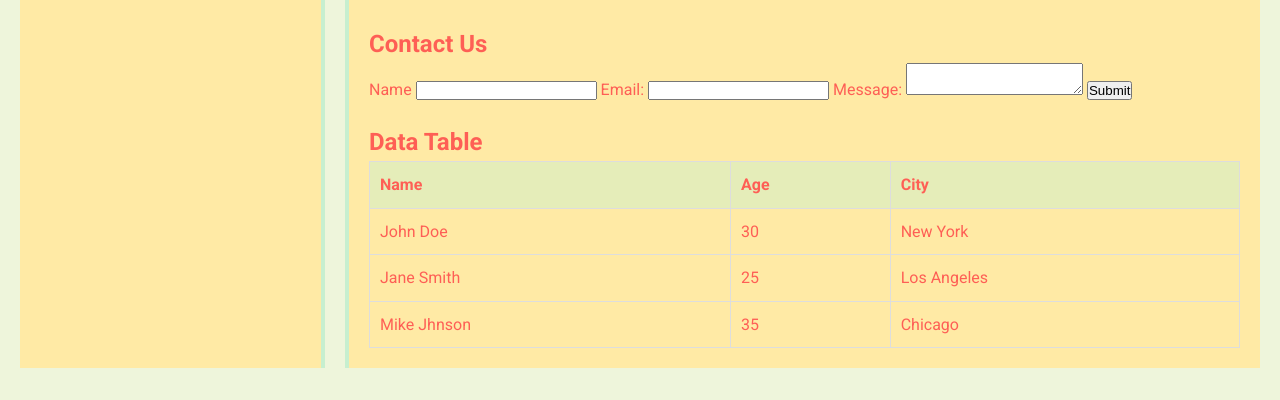
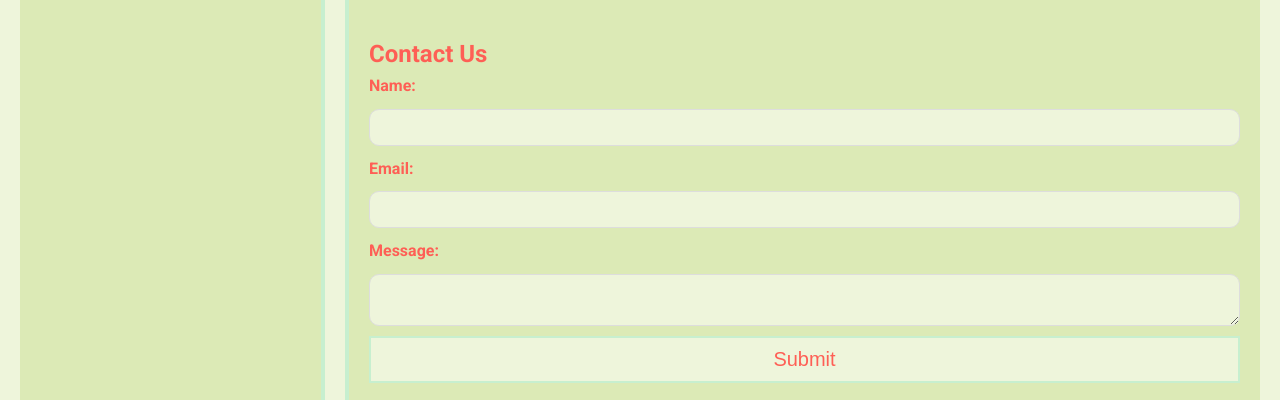
Before and after one commit to jorgelagartera/CSS-Practicing-3, a plain HTML site: page index.html in a window 1280 px wide. Shown: the part 770-1170 px from the top of the page. Drawn offline with Linux system fonts and the light colour scheme.

Commit message:
updated form section and some color changes

```diff
--- a/index.html
+++ b/index.html
@@ -62,10 +62,10 @@
                     <source src="sample-video.mp4" type="video/mp4">
                     Your browser does not support the video tag.
                 </video>
-            </section class="form-section">
+            <section class="form-section">
                 <h2>Contact Us</h2>
                 <form>
-                    <label for="name">Name</label>
+                    <label for="name">Name:</label>
                     <input type="text" id="name" name="name" required>
                     <label for="email">Email:</label>
                     <input type="email" id="email" name="email" required>
--- a/styles.css
+++ b/styles.css
@@ -49,12 +49,12 @@ header nav ul li a {
 }
 
 header nav ul li a:hover {
-    background:  #ffeaa583;
+    background:  #dceab6;
 }
 
 /* Sidebar */
 .sidebar {
-    background:  #ffeaa5;
+    background:  #dceab6;
     padding: 20px;
     border-right: 4px solid #C7EFCF;
 }
@@ -77,12 +77,12 @@ header nav ul li a:hover {
 }
 
 .sidebar ul li a:hover {
-    background: #c7efcf79;
+    background: #c7efcfb6;
 }
 
 /* Main Content */
 main {
-    background: #ffeaa5;
+    background: #dceab6;
     padding: 20px;
     border-left: 4px solid #C7EFCF;
     box-shadow:  #C7EFCF;
@@ -143,7 +143,7 @@ main {
 
 /* Form Section */
 .form-section {
-    margin-top: 20px;
+    margin-top: 10px;
 }
 
 .form-section form {
@@ -159,12 +159,13 @@ main {
     padding: 10px;
     border: 1px solid #ddd;
     border-radius: 10px;
+    background-color: #eef5db;
 }
 
 .form-section button {
     padding: 10px 20px;
-    font-size: 10px;
-    background-color: #eef5db;
+    font-size: 20px;
+    background-color: #eef5db;;
     color: #FE5F55;
     border: 2px solid #C7EFCF;
     cursor: pointer;
@@ -172,7 +173,7 @@ main {
 }
 
 .form-section button:hover {
-    background-color: #ffeaa5;
+    background-color:#c7efcf77;
 }
 
 /* Table Section */
@@ -219,5 +220,5 @@ footer .social a {
 }
 
 footer .social a:hover {
-    background:  #ffeaa583;
+    background:  #dceab6;
 }
```
